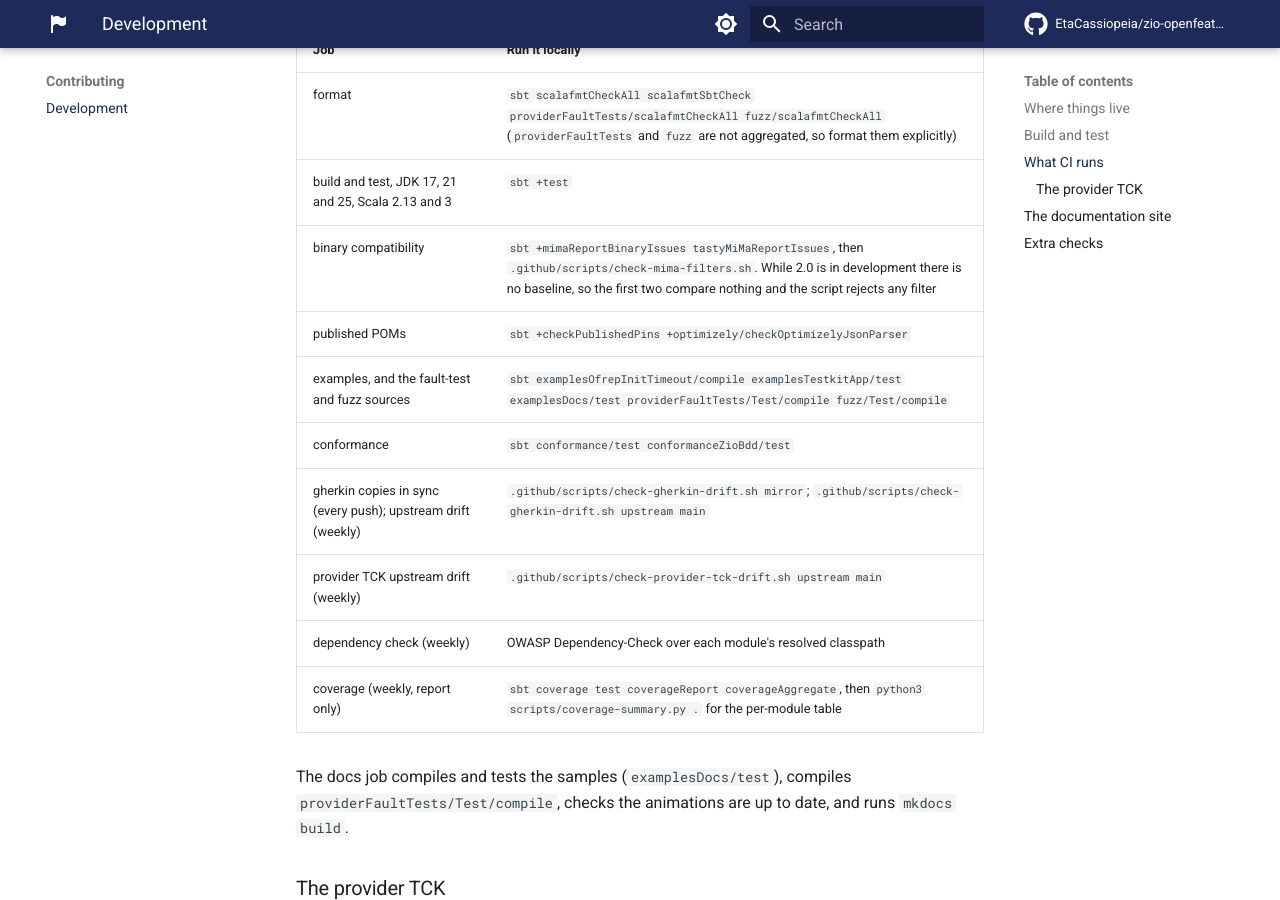
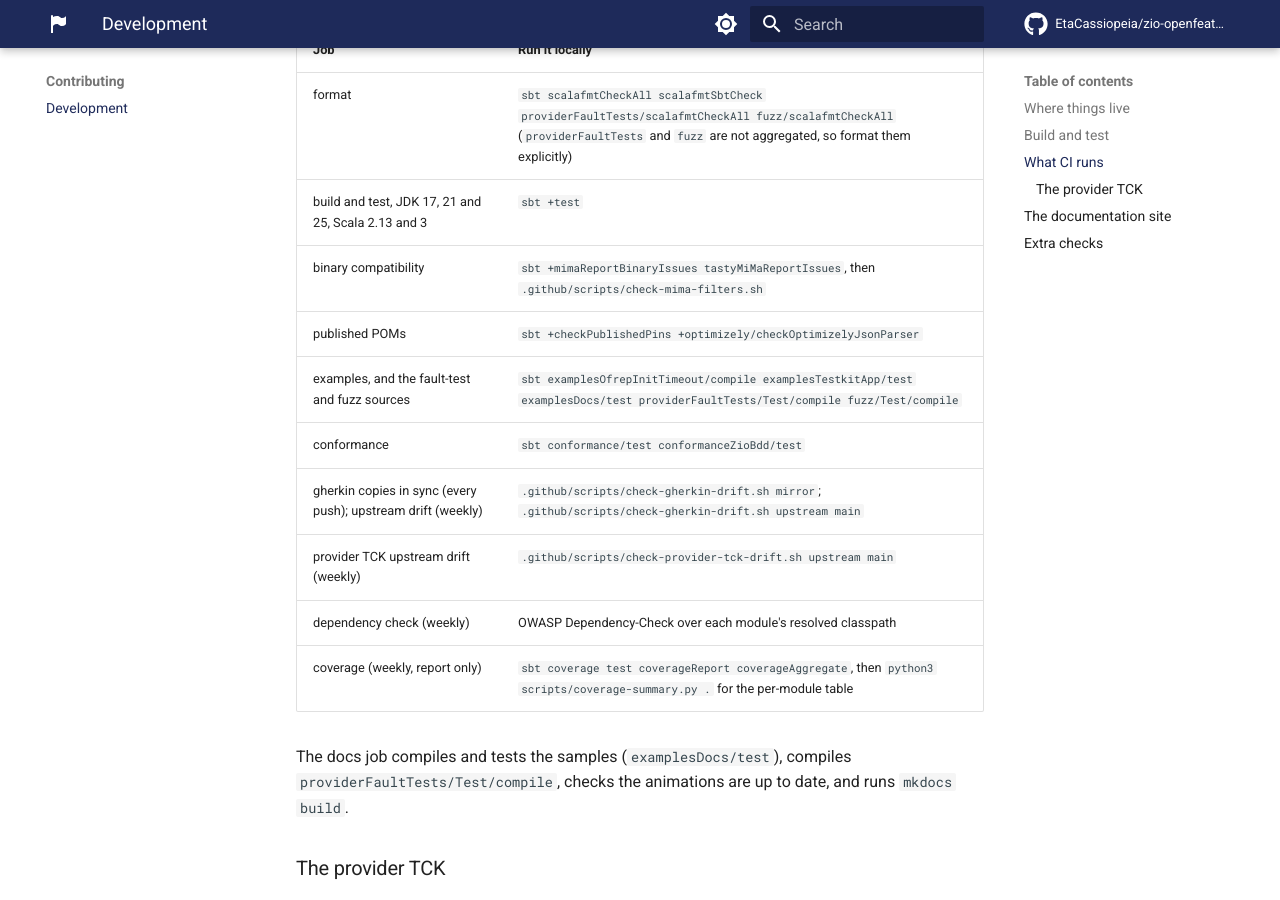
Before and after one commit to EtaCassiopeia/zio-openfeature, an MkDocs documentation site: the page built from docs/development.md, in a window 1280 px wide and 900 px high, scrolled down 1309 px. Built offline with MkDocs 1.6.1 and Material for MkDocs 9.7.7, drawn with Linux system fonts in a browser that asks for light colours; comment, search, counter and statistics services are not loaded; some of the changed lines change nothing that is shown.

Commit message:
Set the binary compatibility baseline to 2.0.0 (#812)

```diff
--- a/RELEASING.md
+++ b/RELEASING.md
@@ -7,8 +7,8 @@
   which runs the tests on both Scala versions, publishes to Maven Central, and creates a GitHub Release.
 - **Snapshots** — every commit on `main` triggers [`.github/workflows/snapshot.yml`](.github/workflows/snapshot.yml)
   *after* CI passes, publishing to the Sonatype Central snapshots repository under a single moving
-  `<next>-SNAPSHOT` coordinate (the latest `v*` tag with its final number bumped, e.g. `1.2.2-SNAPSHOT` after
-  `v1.2.1`; see the `version` override in [`build.sbt`](build.sbt)). It tracks the next release automatically —
+  `<next>-SNAPSHOT` coordinate (the latest `v*` tag with its final number bumped, e.g. `2.0.1-SNAPSHOT` after
+  `v2.0.0`; see the `version` override in [`build.sbt`](build.sbt)). It tracks the next release automatically —
   no manual version bump — and `workflow_dispatch` allows an on-demand snapshot. Consumer instructions live in
   [`docs/getting-started.md`](docs/getting-started.md) ("Trying unreleased changes").
 
@@ -19,18 +19,6 @@
 **The tag is the release.** Nothing is published until `v<x.y.z>` is pushed — so the CHANGELOG and the docs must
 never describe a version as released before its tag exists. This checklist keeps the docs from getting ahead of
 Maven Central (the drift that motivated #269).
-
-## Snapshots while `main` is the 2.0 line
-
-`main` is the 2.0 line, but the latest `v*` tag is still `v1.2.1`, so every commit on `main` publishes
-`1.2.2-SNAPSHOT`, and that snapshot has the 2.0 API. Someone who resolves `1.2.2-SNAPSHOT` expecting a 1.x patch gets
-2.0. The CHANGELOG says snapshots from `main` can break between builds, and `docs/getting-started.md` shows the
-`1.2.2-SNAPSHOT` example.
-
-Pushing a pre-release tag such as `v2.0.0-RC1` would change the snapshot coordinate to `2.0.0-RC2-SNAPSHOT`, and would
-also publish `2.0.0-RC1` to Maven Central (see the warning above). Whether to cut a pre-release tag before `v2.0.0` is
-the owner's decision; nothing here assumes either choice. With no baseline, the filter check rejects every filter
-whichever tag is latest, so a pre-release tag does not change it today.
 
 ## Pre-release checklist
 
@@ -46,18 +34,13 @@
       `build.sbt`. An unreleased version has a row marked "(unreleased)" until this step.
 - [ ] **Version references** — grep `docs/`, `README.md` and `mkdocs.yml` for the previous version string and update any
       hardcoded mention. The snapshot example in `docs/getting-started.md` names the version after the latest tag
-      (`1.2.2-SNAPSHOT` after `v1.2.1`); after this release it is the next patch of the new tag.
+      (`2.0.1-SNAPSHOT` after `v2.0.0`); after this release it is the next patch of the new tag.
 - [ ] **Green `main`** — the full build matrix must be green on the commit you are about to tag.
 
 ## Binary compatibility policy
 
-`versionScheme` is `semver-spec`, so sbt's eviction treats every 1.x release as a drop-in replacement for any earlier
-one. The build has to make that true.
-
-**While 2.0 is in development** `main` has no baseline and the rules below are suspended: no release comes before 2.0.0,
-so nothing on `main` has to link against 1.x. `mimaPreviousArtifacts` is `Set.empty` with a `// no baseline:` marker, and
-the check rejects any filter, since none can excuse anything. After 2.0.0 is published, set the baseline to it and remove
-the marker (see [2.0.0: additional steps](#200-additional-steps)); the rules below then apply to 2.x:
+`versionScheme` is `semver-spec`, so sbt's eviction treats every release of a major as a drop-in replacement for any earlier
+one. The build has to make that true:
 
 - **Minor and patch releases are binary compatible on both Scala versions.** `sbt +mimaReportBinaryIssues` checks the
   bytecode against the last release, and `sbt tastyMiMaReportIssues` checks the Scala 3 artifacts' TASTy.
@@ -68,7 +51,7 @@
   erased descriptor is unchanged, marked `// signature-only: <reason>`. Any other filter is a break and needs a major
   release. [`check-mima-filters.sh`](.github/scripts/check-mima-filters.sh) enforces this in CI: it rejects an
   unmarked filter on a public symbol unless the latest `v*` tag already has a higher major than the baseline (a
-  `v2.0.0-RC1` tag unlocks them for 2.0 once a 1.x baseline exists).
+  `v3.0.0-RC1` tag unlocks them for 3.0).
 - **A new configuration knob is one `with*` method and a private field.** The configuration classes are final classes
   with private constructors, so adding a field changes no public descriptor. (Until 2.0 they were case classes, and a
   new field broke `apply`, `copy` and the constructor: 1.1.0 and 1.2.0 both did this to `FeatureFlagsConfig`.)
@@ -78,54 +61,6 @@
 
 After each release, move `mimaPreviousArtifacts` to the new version and delete every filter it no longer needs: a
 filter kept past the release it excused stops excusing anything and silently pre-authorises a future break.
-
-## 2.0.0: additional steps
-
-2.0.0 is the first release with no baseline to check against, and the first for `schema`. The order matters: the
-baseline names an artifact that exists only after the tag has been published, so it cannot be set before it.
-
-Before tagging, in addition to the checklist above:
-
-- [ ] **Upgrade guide** — review [`docs/upgrading.md`](docs/upgrading.md) against the CHANGELOG's Removed and Changed
-      entries for 2.0.0: every break has a before and after, and the code in it matches the API at the commit you tag.
-- [ ] **Remove the "2.0 is unreleased" notes** from `docs/index.md`, `docs/upgrading.md` and `docs/getting-started.md`
-      (the note at the top of `docs/index.md`, the first paragraph of `docs/upgrading.md`, and the paragraph "Until a
-      2.0 tag exists" in `docs/getting-started.md`; keep that page's "Trying unreleased changes" note itself), so the site no longer says 2.0 is not out. This
-      goes in the same change as the spec compliance row above; the site deploys from `main` on every push, so tag right
-      after it merges.
-- [ ] **CHANGELOG** — the entry that says `main` is the 2.0 line, has no baseline and publishes breaking snapshots
-      describes the development period. Reword or drop it for the release. Keep the "Upgrading from 1.x" pointer at the
-      top of the 2.0.0 entry.
-- [ ] **Public surface** — once the baseline is set, a public symbol cannot be removed without a major. Settle what 2.0
-      should expose before tagging.
-
-Tag and publish as under [Cutting the release](#cutting-the-release). No baseline is needed for that commit: with none
-set, the compatibility jobs compare nothing and the filter check passes when the build has no filters.
-
-After the artifacts of every published module are on Maven Central (step 5 of the release), in a follow-up commit:
-
-- [ ] **Set the baseline** — in `commonSettings` in [`build.sbt`](build.sbt), replace
-      `mimaPreviousArtifacts := Set.empty, // no baseline: 2.0 in development` with
-      `mimaPreviousArtifacts := Set(organization.value %% moduleName.value % "2.0.0")`. The filter script reads the
-      first `mimaPreviousArtifacts` line that has a quoted `x.y.z`, and it exits with an error when the build has
-      neither that nor the `// no baseline:` marker, so the marker goes in the same change. The TASTy baseline is
-      derived from it for the Scala 3 artifacts. Setting it before the tag would name an artifact that does not exist
-      yet, which would not resolve. Every module published in 2.0.0, `schema` included, is covered, since 2.0.0 is the
-      first release of all of them.
-- [ ] **Update the comments** in `build.sbt` that say there is no baseline (the MiMa note above `mimaFailOnNoPrevious`
-      and the one in `commonSettings`), and delete the "While 2.0 is in development" paragraph in the
-      [binary compatibility policy](#binary-compatibility-policy). Also delete the "Snapshots while `main` is the 2.0
-      line" section, update the snapshot example at the top of this file, and remove the no-baseline wording from
-      [`docs/development.md`](docs/development.md) and the `mima` job's comment in `ci.yml`.
-- [ ] **Teach the filter check about a baseline with no filters** — with a baseline set and no filters,
-      `.github/scripts/check-mima-filters.sh` exits 2 ("no MiMa or TASTy-MiMa filter found"), and the `mima` job fails on
-      `main`. Change it to pass that case, and update the `no-filters-is-an-error` fixture in
-      `.github/scripts/test-check-mima-filters.sh`. Keep a guard that the baseline line parses, so a broken parse still
-      fails.
-- [ ] **Check it works** — run `sbt +mimaReportBinaryIssues tastyMiMaReportIssues` and
-      `.github/scripts/check-mima-filters.sh` once. Confirm `mimaFailOnNoPrevious := false` is still wanted: it makes a
-      module with no published baseline skip silently instead of failing.
-- [ ] **Snapshots** — they are now `2.0.1-SNAPSHOT`. Update the example in `docs/getting-started.md`.
 
 ## Tags
 
@@ -161,8 +96,7 @@
 
 - [ ] Open a fresh `## [Unreleased]` section at the top of the CHANGELOG.
 - [ ] Move the MiMa baseline to the new version and delete the filters it no longer needs (see the
-      [binary compatibility policy](#binary-compatibility-policy)). For 2.0.0 this is the follow-up commit under
-      [2.0.0: additional steps](#200-additional-steps).
+      [binary compatibility policy](#binary-compatibility-policy)).
 - [ ] If the next version already targets a newer OpenFeature spec or Java SDK, add a row marked "(unreleased)" to
       [`docs/spec-compliance.md`](docs/spec-compliance.md).
 
--- a/docs/development.md
+++ b/docs/development.md
@@ -40,7 +40,7 @@
 |:----|:---------------|
 | format | `sbt scalafmtCheckAll scalafmtSbtCheck providerFaultTests/scalafmtCheckAll fuzz/scalafmtCheckAll` (`providerFaultTests` and `fuzz` are not aggregated, so format them explicitly) |
 | build and test, JDK 17, 21 and 25, Scala 2.13 and 3 | `sbt +test` |
-| binary compatibility | `sbt +mimaReportBinaryIssues tastyMiMaReportIssues`, then `.github/scripts/check-mima-filters.sh`. While 2.0 is in development there is no baseline, so the first two compare nothing and the script rejects any filter |
+| binary compatibility | `sbt +mimaReportBinaryIssues tastyMiMaReportIssues`, then `.github/scripts/check-mima-filters.sh` |
 | published POMs | `sbt +checkPublishedPins +optimizely/checkOptimizelyJsonParser` |
 | examples, and the fault-test and fuzz sources | `sbt examplesOfrepInitTimeout/compile examplesTestkitApp/test examplesDocs/test providerFaultTests/Test/compile fuzz/Test/compile` |
 | conformance | `sbt conformance/test conformanceZioBdd/test` |
```
Also changed, not shown: 4 other files.
